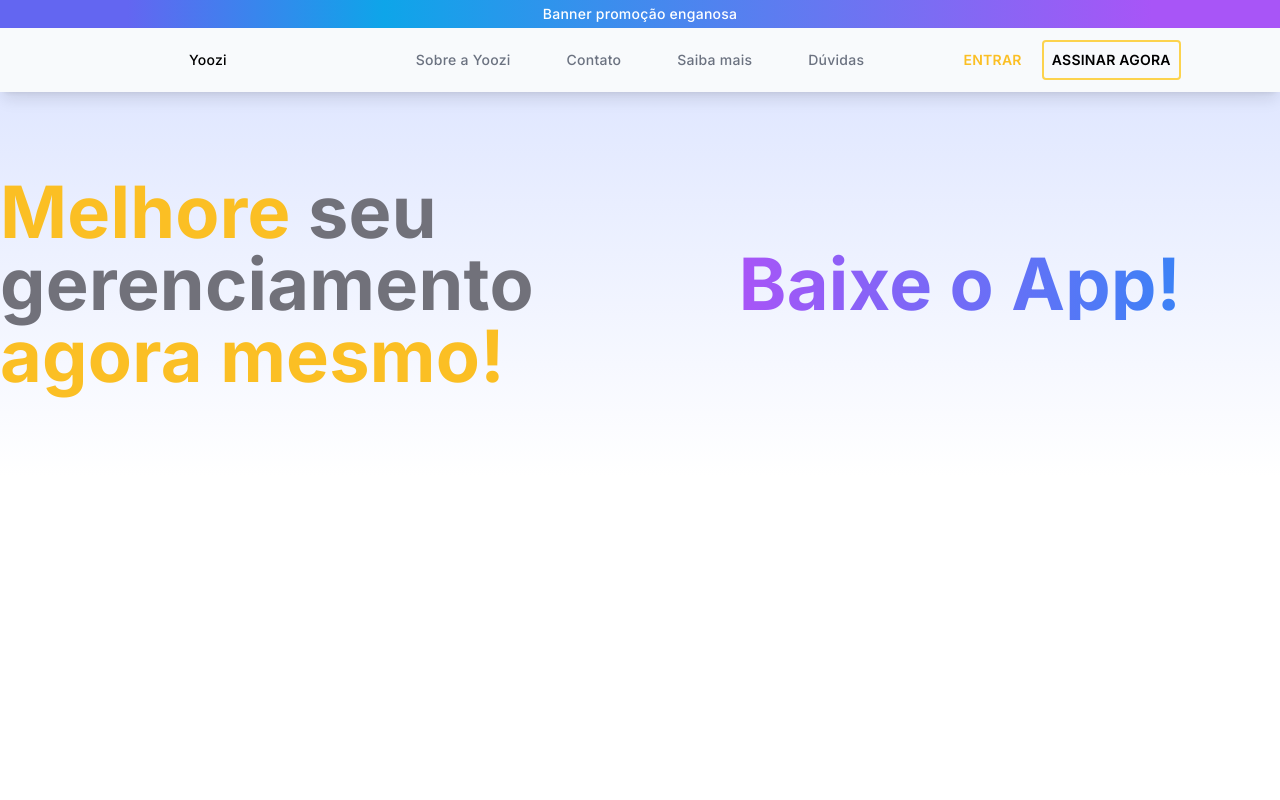
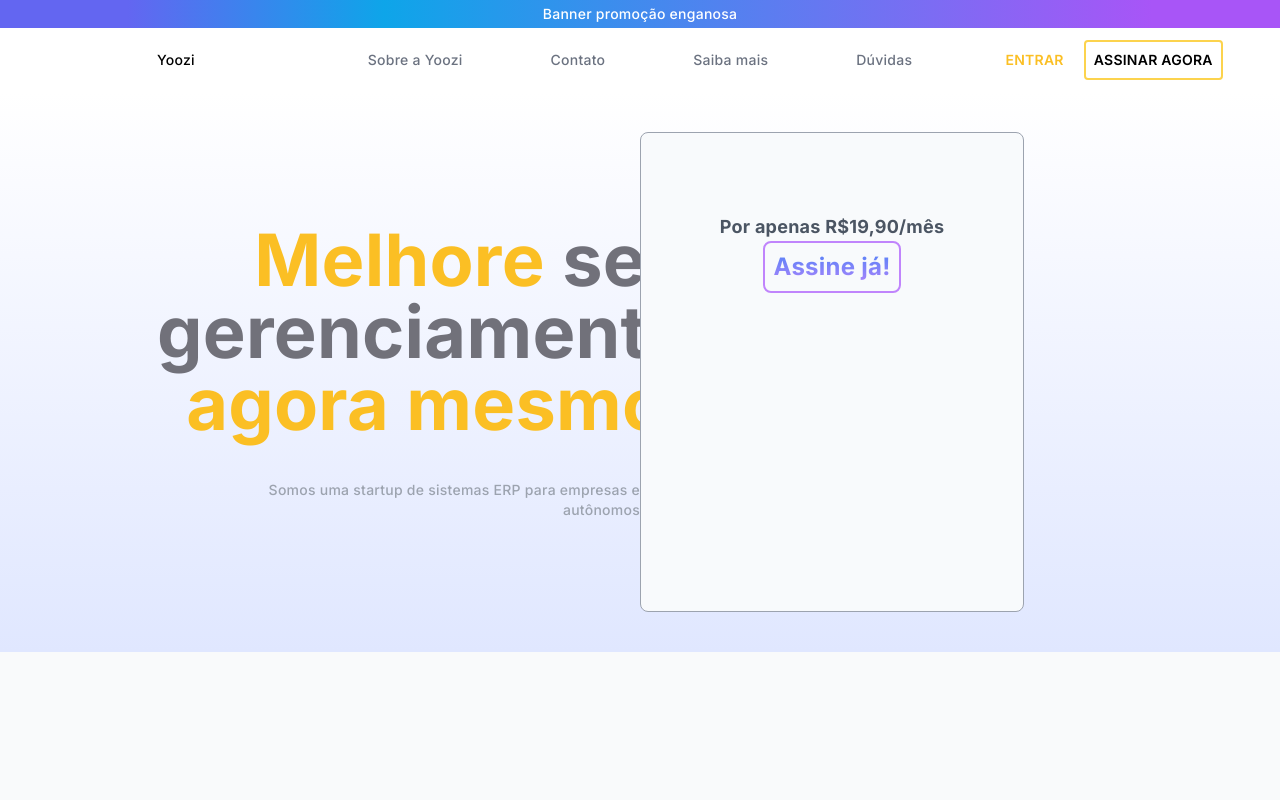
Before and after one commit to EnzoCasamasso/yoozi-order-view, an Angular app: page /home in a window 1280 px wide. Shown: the top 800 px of the page. Built offline with nearby package versions, Linux system fonts and the light colour scheme.

Commit message:
Added home page design

```diff
--- a/src/app/app.component.html
+++ b/src/app/app.component.html
@@ -1,4 +1,4 @@
-<div class="flex justify-center items-center w-full h-7
+<div class="flex justify-center items-center cursor-pointer w-full h-7
   bg-gradient-to-r from-indigo-500 from-10% via-sky-500 via-30% to-purple-500 to-90% fixed top-0 left-0"
 >
   <p class="text-white">Banner promoção enganosa</p>
@@ -10,12 +10,13 @@
   {name: 'Saiba mais'},
   {name: 'Dúvidas'}
 ]"/>
-<main class="h-screen pt-[5.75rem]">
+<main class="min-h-screen pt-[5.75rem]">
   <div>
     <router-outlet></router-outlet>
   </div>
 </main>
-<footer class="flex-1 flex justify-center items-center h-16 bg-slate-200">
+
+<footer class="flex-1 flex justify-center items-center h-16 bg-slate-200 bottom-0 left-0 w-full z-50">
   <div class="font-semibold">
     @Copyright 2023
   </div>
--- a/src/app/components/toolbar/toolbar.component.html
+++ b/src/app/components/toolbar/toolbar.component.html
@@ -1,4 +1,5 @@
-<div class="flex items-center h-16 bg-slate-50 shadow-lg left-0 top-7 w-full fixed">
+<div class="flex items-center h-16 bg-white left-0 top-7 w-full fixed"
+    [ngClass]="{'shadow-lg duration-700': isScrolled}">
     <div class="flex-1 flex items-center justify-center">
         <p>Yoozi</p>
     </div>
@@ -7,14 +8,16 @@
             <div *ngFor="let button of navButtons">
                 <a
                 [href]="button.route"
-                class="cursor-pointer text-gray-500">
+                class="p-4 cursor-pointer text-gray-500 hover:text-black duration-300
+                hover:shadow-l hover:shadow-r hover:shadow-lg hover:rounded-md
+                ">
                     {{ button.name }}
                 </a>
             </div>
         </div>
     </nav>
     <div class="flex-1 flex items-center justify-center gap-5">
-        <button class="text-amber-400 font-semibold">
+        <button class="pb-5 pl-5 pt-5 text-amber-400 font-semibold hover:text-purple-500 duration-500">
             ENTRAR
         </button>
         <button class="text-sm font-semibold border-2 p-2 border-amber-300 rounded hover:bg-amber-300 duration-500">
--- a/src/app/components/toolbar/toolbar.component.ts
+++ b/src/app/components/toolbar/toolbar.component.ts
@@ -1,4 +1,4 @@
-import { Component, Input, effect, signal } from '@angular/core';
+import { Component, HostListener, Input, effect, signal } from '@angular/core';
 import { CommonModule } from '@angular/common';
 
 type NavButton = {
@@ -15,5 +15,11 @@ type NavButton = {
 export class ToolbarComponent {
   @Input({required: true}) navButtons: NavButton[] = [];
 
+  isScrolled = false;
 
+  @HostListener('window:scroll', ['$event'])
+  onScroll(event: any) {
+    const scrollY = window.scrollY;
+    this.isScrolled = scrollY > 1;
+  }
 }
--- a/src/app/routes/home/home.component.html
+++ b/src/app/routes/home/home.component.html
@@ -1,21 +1,31 @@
-<div class="bg-gradient-to-b from-indigo-100 w-full h-96 flex flex-row">
-    <div class="w-1/2 flex items-center justify-center">
-        <div class="flex flex-col space-y-7">
-            <p class="group z-40 max-w-2xl select-none text-7xl font-bold text-amber-400
-                duration-200 ease-out hover:text-zinc-500">
+<div class="bg-gradient-to-t from-indigo-100 w-full h-[35rem] flex justify-center items-center">
+    <div class="h-full w-full flex flex-row flex-shrink-0">
+      <div class="w-1/2 h-full flex flex-col items-center justify-center flex-shrink-0 pl-52 text-right">
+        <p class="group max-w-2xl select-none text-7xl font-bold text-amber-400 duration-200 ease-out hover:text-zinc-500">
           Melhore
           <span class="text-zinc-500 duration-200 ease-out group-hover:text-amber-400 !important">
             seu gerenciamento
           </span>
           agora mesmo!
         </p>
+        <span class="pt-10  text-gray-400 text-sm">
+            Somos uma startup de sistemas ERP para empresas e autônomos
+        </span>
+      </div>
+      <div class="w-1/2 h-full flex items-center justify-start flex-shrink-0 ">
+        <div class="bg-slate-50 border border-gray-400 rounded-lg w-96 h-[30rem] pt-20 flex flex-col justify-start items-center flex-shrink-0">
+            <p class="text-lg text-gray-600 font-extrabold">Por apenas R$19,90/mês</p>
+            <button class="text-2xl border-2 border-purple-400 rounded-lg p-2
+                font-extrabold bg-clip-text text-transparent select-none
+                bg-gradient-to-t from-purple-400 to-blue-500
+                hover:bg-gradient-to-r hover:border-purple-500 duration-500"
+                >
+                Assine já!
+            </button>
         </div>
       </div>
-    <div class="w-1/2 flex items-center justify-center">
-        <p class="text-7xl font-extrabold bg-clip-text text-transparent select-none
-            bg-gradient-to-r from-purple-500 to-blue-500
-            ">
-            Baixe o App!
-        </p>
     </div>
   </div>
+<div class="w-full h-96 bg-gray-50 fle">
+
+</div>
```
Also changed, not shown: src/app/routes/home/home.component.ts (line endings or trailing spaces). Lines whose indentation alone changed are shown as unchanged.
